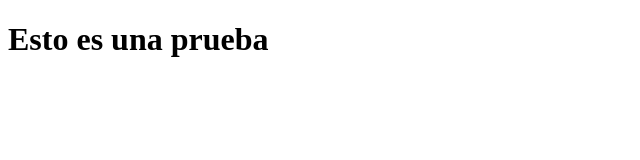
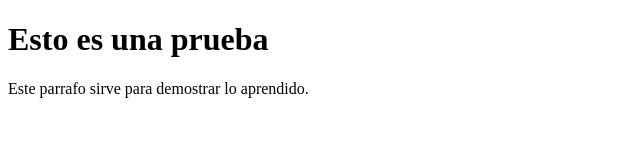
Before and after one commit to adriancasanova/Pro, a plain HTML site: page index.html in a window 1280 px wide. Shown: the whole page, without its empty margins (0-640 px from the left). Drawn offline with Linux system fonts and the light colour scheme.

Commit message:
mi segundo commit

```diff
--- a/index.html
+++ b/index.html
@@ -8,5 +8,6 @@
 </head>
 <body>
     <h1> Esto es una prueba </h1>
+    <p>Este parrafo sirve para demostrar lo aprendido. </p>
 </body>
 </html>
```
